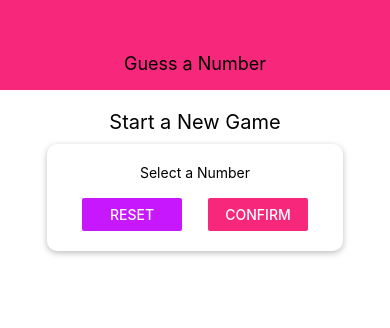
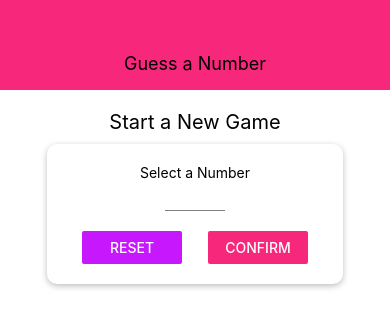
Before and after one commit to JavierBelloMoreno/NewReactApp, a React Native app: screen / in a window 390 px wide. Shown: the top 328 px of the page. Built offline with nearby package versions, Linux system fonts and the light colour scheme.

Commit message:
Controlling and styling input and extranct colors to constants

```diff
--- /dev/null
+++ b/components/Input.js
@@ -0,0 +1,17 @@
+import React from "react";
+import { TextInput, StyleSheet } from "react-native";
+
+const Input = (props) => {
+	return <TextInput {...props} style={{ ...styles.input, ...props.style }} />;
+};
+
+const styles = StyleSheet.create({
+	input: {
+		height: 30,
+		borderBottomColor: "grey",
+        borderBottomWidth: 1,
+        marginBottom: 20,
+	},
+});
+
+export default Input;
--- a/screens/StartGameScreen.js
+++ b/screens/StartGameScreen.js
@@ -1,27 +1,62 @@
-import React from "react";
+import React, { useState } from "react";
 
-import { View, StyleSheet, Text, TextInput, Button } from "react-native";
+import {
+	View,
+	StyleSheet,
+	Text,
+	Button,
+	TouchableWithoutFeedback,
+	Keyboard,
+} from "react-native";
 
 import Card from "../components/Card";
 import colors from "../constants/colors";
+import Input from "../components/Input";
 
 const StartGameScreen = (props) => {
+	const [enteredValue, setEnteredValue] = useState(" ");
+
+	const numberInputHandler = (inputText) => {
+		setEnteredValue(inputText.replace(/[^0-9]/g, ""));
+	};
+
 	return (
+		<TouchableWithoutFeedback
+			onPress={() => {
+				Keyboard.dismiss();
+			}}
+		>
 			<View style={styles.screen}>
 				<Text style={styles.title}>Start a New Game</Text>
 				<Card style={styles.inputContainer}>
 					<Text>Select a Number</Text>
-				<TextInput />
+					<Input
+						style={styles.input}
+						blurOnSubmit
+						autoCapitalize="none"
+						autoCorrect={false}
+						keyboardType="numeric"
+						maxLength={2}
+					/>
 					<View style={styles.buttonContainer}>
 						<View style={styles.button}>
-						<Button title="Reset" onPress={() => {}} color={colors.secondary}/>
+							<Button
+								title="Reset"
+								onPress={() => {}}
+								color={colors.secondary}
+							/>
 						</View>
 						<View style={styles.button}>
-						<Button title="Confirm" onPress={() => {}} color={colors.primary} />
+							<Button
+								title="Confirm"
+								onPress={() => {}}
+								color={colors.primary}
+							/>
 						</View>
 					</View>
 				</Card>
 			</View>
+		</TouchableWithoutFeedback>
 	);
 };
 
@@ -49,6 +84,10 @@
 	button: {
 		width: 100,
 	},
+	input: {
+		width: 60,
+		textAlign: "center",
+	},
 });
 
 export default StartGameScreen;
```
Lines whose indentation alone changed are shown as unchanged.
